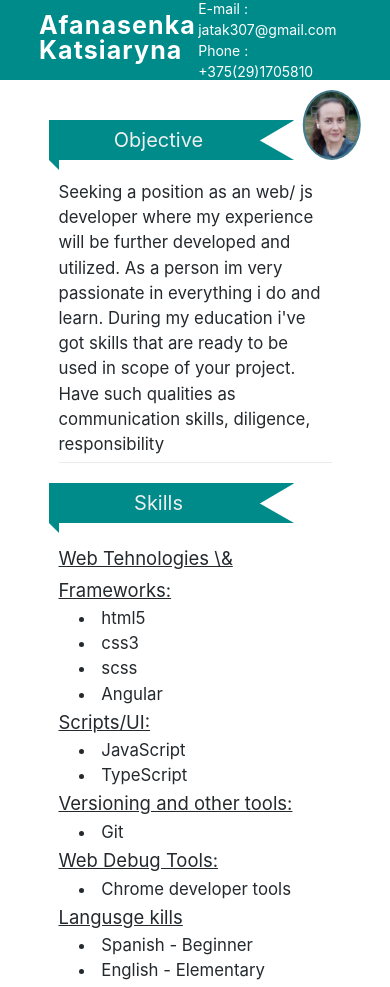
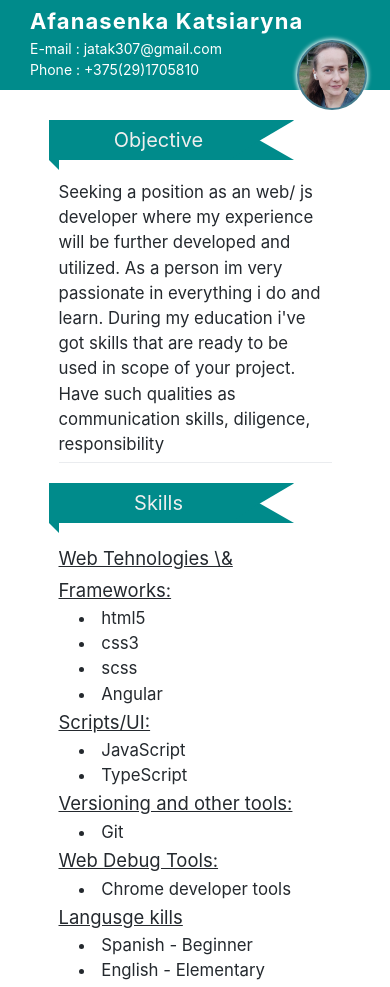
Before and after one commit to jatak307/rsschool-cv, a plain HTML site: page index.html in a window 390 px wide. Shown: the top 987 px of the page. Drawn offline with Linux system fonts and the light colour scheme.

Commit message:
fix: fix adaptive

```diff
--- a/style.css
+++ b/style.css
@@ -278,6 +278,30 @@ header {
   }
 }
 
+@media (max-width: 480px) {
+  header {
+    height: 90px;
+    flex-direction: column;
+    align-items: start;
+    padding: 10px 30px;
+  }
+
+  h1 {
+    width: 100%;
+    line-height: 22px;
+    font-size: 22px;
+  }
+
+  .img {
+    top: 40px;
+    min-width: 70px;
+  }
+
+  .img img {
+    box-shadow: 0 0 4px 1px white;
+  }
+}
+
 @media print {
   .hidden-print {
     display: none ;
```
